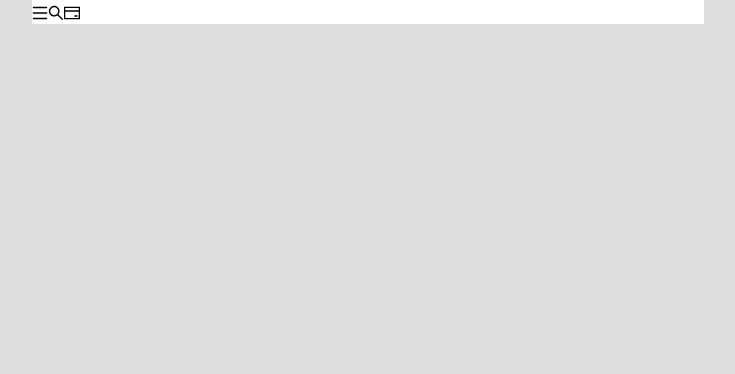
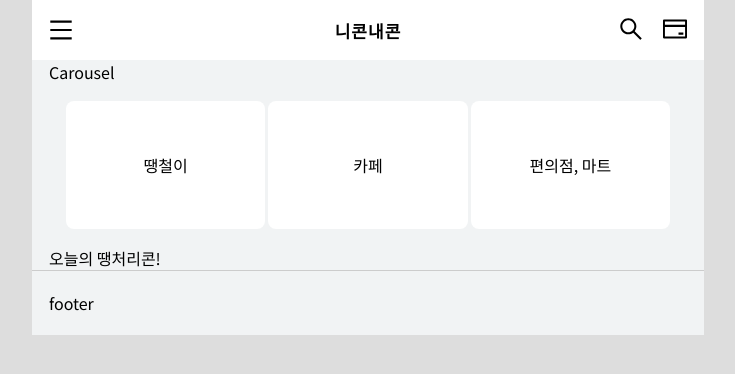
Before and after one commit to devjoylee/gifticon-market, a Next.js app: page / in a window 1280 px wide. Shown: the top 374 px of the page, without its empty margins (272-1007 px from the left). Built offline with nearby package versions, Linux system fonts and the light colour scheme.

Commit message:
💄 메인 페이지 레이아웃 추가, meta tag 분리
💄 메인, 카테고리 헤더 구분

```diff
--- /dev/null
+++ b/src/components/layout/Footer.tsx
@@ -0,0 +1,12 @@
+import styled from '@emotion/styled';
+import { COLOR, STYLE } from '@constants';
+
+export const Footer = () => {
+  return <FooterContainer>footer</FooterContainer>;
+};
+
+const FooterContainer = styled.footer`
+  padding: 20px ${STYLE.PADDING};
+  background-color: ${COLOR.GRAY};
+  border-top: 1px solid #ccc;
+`;
--- /dev/null
+++ b/src/components/layout/Header.tsx
@@ -0,0 +1,56 @@
+import Link from 'next/link';
+import styled from '@emotion/styled';
+import { HomeOutlined } from '@ant-design/icons';
+import { COLOR, STYLE } from '@constants';
+
+interface HeaderProps {
+  title: string;
+}
+
+export const Header = ({ title }: HeaderProps) => {
+  return (
+    <HeaderContainer>
+      <Link href="/">
+        <a>
+          <HomeOutlined />
+        </a>
+      </Link>
+      <h2>{title}</h2>
+    </HeaderContainer>
+  );
+};
+
+export const HeaderContainer = styled.header`
+  position: fixed;
+  display: flex;
+  justify-content: space-between;
+  align-items: center;
+  width: inherit;
+  max-width: inherit;
+  height: ${STYLE.HEADER_H};
+  padding: 0 ${STYLE.PADDING};
+  background-color: ${COLOR.WHITE};
+
+  span.anticon {
+    display: inline-block;
+    cursor: pointer;
+    svg {
+      font-size: 24px;
+    }
+  }
+
+  h2 {
+    flex: 1;
+    font-size: 17px;
+    letter-spacing: 1px;
+    text-align: center;
+    position: absolute;
+    left: 0;
+    right: 0;
+  }
+
+  span.anticon,
+  a {
+    z-index: 999;
+  }
+`;
--- a/src/components/layout/Layout.tsx
+++ b/src/components/layout/Layout.tsx
@@ -1,20 +1,12 @@
 import styled from '@emotion/styled';
-import {
-  MenuOutlined,
-  SearchOutlined,
-  CreditCardOutlined,
-} from '@ant-design/icons';
 import { COLOR } from '@constants';
+import { Header } from './';
 
 export const Layout: React.FC = ({ children }) => {
   return (
     <Container>
-      <div>
-        <MenuOutlined />
-        <SearchOutlined />
-        <CreditCardOutlined />
-      </div>
-      <main>{children}</main>
+      <Header title="카테고리명" />
+      <>{children}</>
     </Container>
   );
 };
@@ -23,5 +15,5 @@ const Container = styled.div`
   margin: 0 auto;
   max-width: 672px;
   width: 100vw;
-  background-color: ${COLOR.WHITE};
+  background-color: ${COLOR.GRAY};
 `;
--- a/src/components/layout/index.ts
+++ b/src/components/layout/index.ts
@@ -1 +1,3 @@
 export * from './Layout';
+export { Header } from './Header';
+export { Footer } from './Footer';
--- /dev/null
+++ b/src/components/main/MainCategory.tsx
@@ -0,0 +1,35 @@
+import styled from '@emotion/styled';
+import Link from 'next/link';
+import { STYLE } from '@constants';
+
+export const MainCategory = () => {
+  return (
+    <CategoryContainer>
+      <Link href="/categories/1">
+        <a>땡철이</a>
+      </Link>
+      <Link href="/categories/2">
+        <a>카페</a>
+      </Link>
+      <Link href="/categories/3">
+        <a>편의점, 마트</a>
+      </Link>
+    </CategoryContainer>
+  );
+};
+
+const CategoryContainer = styled.section`
+  display: grid;
+  grid-template-columns: repeat(3, 1fr);
+  grid-gap: 3px;
+  padding: ${STYLE.PADDING};
+
+  a {
+    display: flex;
+    justify-content: center;
+    align-items: center;
+    border-radius: 0.5rem;
+    background: #fff;
+    height: 8rem;
+  }
+`;
--- /dev/null
+++ b/src/components/main/MainHeader.tsx
@@ -0,0 +1,32 @@
+import styled from '@emotion/styled';
+import {
+  MenuOutlined,
+  SearchOutlined,
+  CreditCardOutlined,
+} from '@ant-design/icons';
+import { HeaderContainer } from '@components/layout/Header';
+
+export const MainHeader = () => {
+  return (
+    <MainTop>
+      <HeaderContainer>
+        <MenuOutlined />
+        <h2>니콘내콘</h2>
+        <div>
+          <SearchOutlined />
+          <CreditCardOutlined />
+        </div>
+      </HeaderContainer>
+    </MainTop>
+  );
+};
+
+const MainTop = styled.div`
+  z-index: 1000;
+  width: inherit;
+  max-width: inherit;
+
+  span.anticon:last-child {
+    margin-left: 20px;
+  }
+`;
--- /dev/null
+++ b/src/components/main/index.ts
@@ -0,0 +1,2 @@
+export { MainHeader } from './MainHeader';
+export { MainCategory } from './MainCategory';
--- a/src/constants/index.ts
+++ b/src/constants/index.ts
@@ -6,3 +6,8 @@ export const COLOR = {
   GRAY: '#F1F3F4',
   RED: '#FF5757',
 };
+
+export const STYLE = {
+  HEADER_H: '60px',
+  PADDING: '17px',
+};
--- /dev/null
+++ b/src/pages/_document.tsx
@@ -0,0 +1,35 @@
+import Document, { Html, Head, Main, NextScript } from 'next/document';
+
+class MyDocument extends Document {
+  render() {
+    return (
+      <Html>
+        <Head>
+          <meta
+            name="description"
+            content="모바일 쿠폰 중고거래 사이트. 남들은 정가로 살 때, 나는 할인가로 산다"
+          />
+          <meta
+            name="keywords"
+            content="쿠폰,상품권,기프티콘,기프티콘판매,기프티콘구매,기프티콘추천,기프티콘앱,편의점기프티콘,기프티콘선물,기프티콘사용법,모바일쿠폰,모바일상품권,중고쿠폰,중고장터,e쿠폰,할인쿠폰"
+          />
+          <meta
+            name="og:title"
+            content="니콘내콘 - 국내 1위 기프티콘 플리마켓"
+          />
+          <meta
+            name="og:description"
+            content="모바일 쿠폰 중고거래 사이트. 남들은 정가로 살 때, 나는 할인가로 산다"
+          />
+          <link rel="icon" href="/favicon.ico" />
+        </Head>
+        <body>
+          <Main />
+          <NextScript />
+        </body>
+      </Html>
+    );
+  }
+}
+
+export default MyDocument;
--- a/src/pages/index.tsx
+++ b/src/pages/index.tsx
@@ -1,30 +1,30 @@
 import type { NextPage } from 'next';
 import Head from 'next/head';
+import styled from '@emotion/styled';
+import { COLOR, STYLE } from '@constants';
+import { Header, Footer } from '@components/layout';
+import { MainHeader, MainCategory } from '@components/main/';
 
 const Home: NextPage = () => {
   return (
-    <div>
+    <>
       <Head>
         <title>니콘내콘</title>
-        <meta
-          name="description"
-          content="모바일 쿠폰 중고거래 사이트. 남들은 정가로 살 때, 나는 할인가로 산다"
-        />
-        <meta
-          name="keywords"
-          content="쿠폰,상품권,기프티콘,기프티콘판매,기프티콘구매,기프티콘추천,기프티콘앱,편의점기프티콘,기프티콘선물,기프티콘사용법,모바일쿠폰,모바일상품권,중고쿠폰,중고장터,e쿠폰,할인쿠폰"
-        />
-        <meta name="og:title" content="니콘내콘 - 국내 1위 기프티콘 플리마켓" />
-        <meta
-          name="og:description"
-          content="모바일 쿠폰 중고거래 사이트. 남들은 정가로 살 때, 나는 할인가로 산다"
-        />
-        <link rel="icon" href="/favicon.ico" />
       </Head>
-
-      <main></main>
-    </div>
+      <MainHeader />
+      <MainPage>
+        <div>Carousel</div>
+        <MainCategory />
+        <div>오늘의 땡처리콘!</div>
+      </MainPage>
+      <Footer />
+    </>
   );
 };
 
 export default Home;
+
+const MainPage = styled.main`
+  padding: ${STYLE.HEADER_H} ${STYLE.PADDING} 0;
+  background-color: ${COLOR.GRAY};
+`;
```
